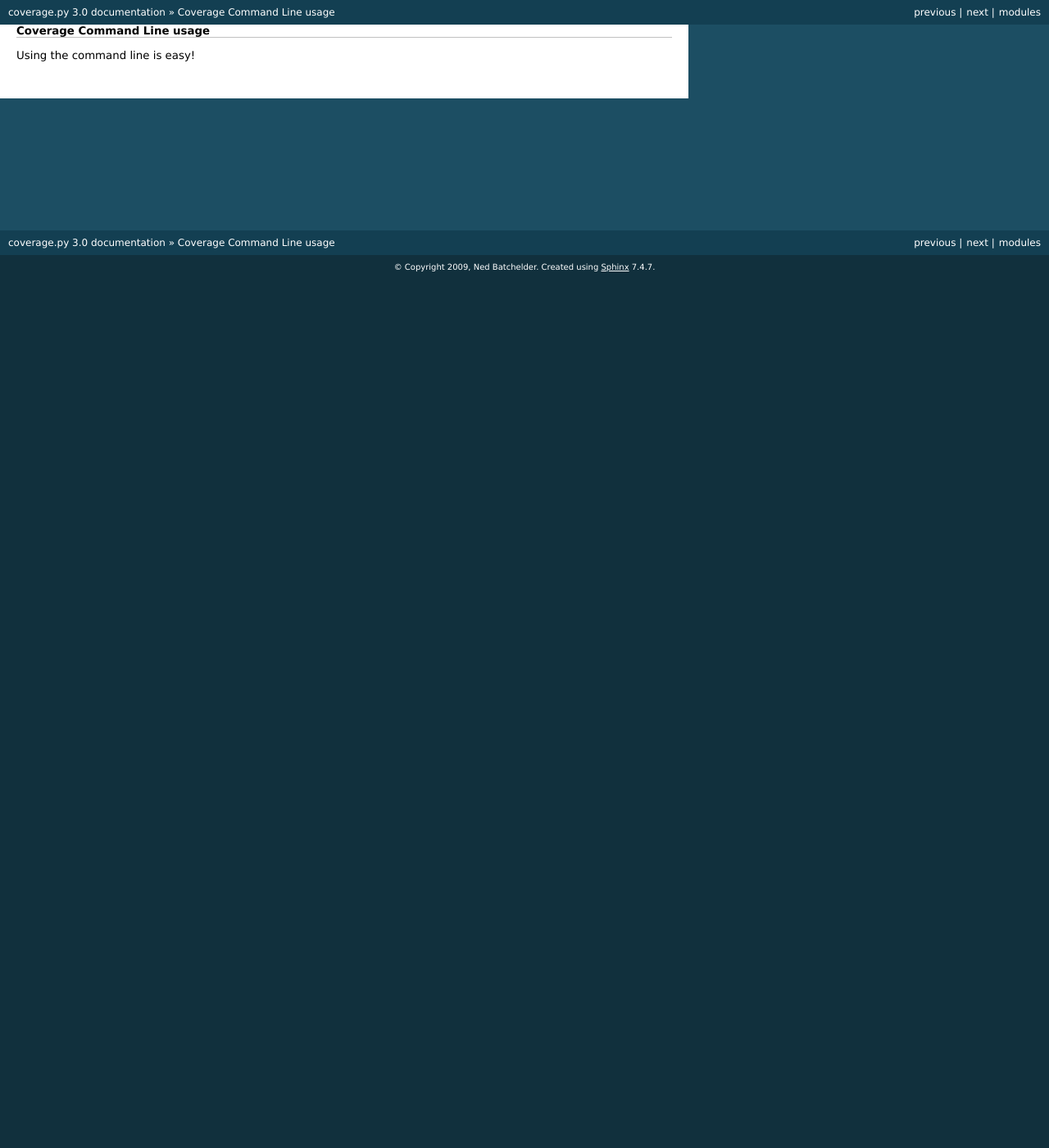
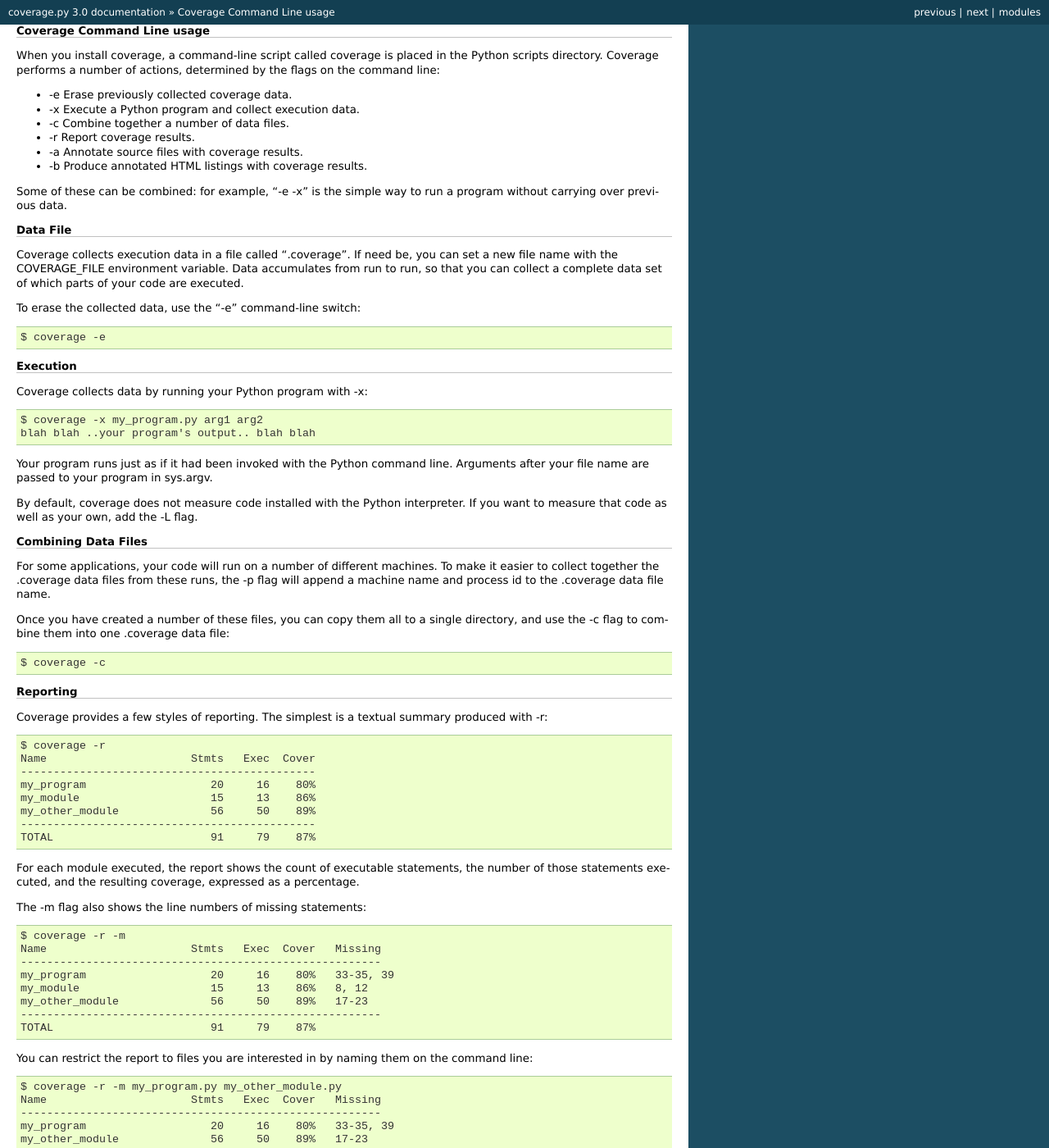
Before and after one commit to nedbat/coveragepy, a Sphinx documentation site: the page built from doc/cmd.rst, in a window 1280 px wide and 1400 px high. Shown: the whole window at 82% size. Built offline with Sphinx 7.4.7, drawn with Linux system fonts in a browser that asks for light colours; some of the changed text lies outside the part shown.

Commit message:
Adding meat to the docs

```diff
--- a/doc/cmd.rst
+++ b/doc/cmd.rst
@@ -4,4 +4,125 @@
 Coverage Command Line usage
 ===========================
 
-Using the command line is easy!
+When you install coverage, a command-line script called coverage is placed in
+the Python scripts directory.  Coverage performs a number of actions, determined
+by the flags on the command line:
+
+* -e Erase previously collected coverage data.
+
+* -x Execute a Python program and collect execution data.
+
+* -c Combine together a number of data files.
+
+* -r Report coverage results.
+
+* -a Annotate source files with coverage results.
+
+* -b Produce annotated HTML listings with coverage results.
+
+Some of these can be combined: for example, "-e -x" is the simple way to run a
+program without carrying over previous data.
+
+
+Data File
+---------
+
+Coverage collects execution data in a file called ".coverage".  If need be, you can
+set a new file name with the COVERAGE_FILE environment variable.  Data accumulates
+from run to run, so that you can collect a complete data set of which parts of
+your code are executed.
+
+To erase the collected data, use the "-e" command-line switch::
+
+    $ coverage -e
+
+
+
+Execution
+---------
+
+Coverage collects data by running your Python program with -x::
+
+    $ coverage -x my_program.py arg1 arg2
+    blah blah ..your program's output.. blah blah
+
+Your program runs just as if it had been invoked with the Python command line.
+Arguments after your file name are passed to your program in sys.argv.
+
+By default, coverage does not measure code installed with the Python interpreter.
+If you want to measure that code as well as your own, add the -L flag.
+
+
+Combining Data Files
+--------------------
+
+For some applications, your code will run on a number of different machines.
+To make it easier to collect together the .coverage data files from these runs,
+the -p flag will append a machine name and process id to the .coverage data file
+name.
+
+Once you have created a number of these files, you can copy them all to a single
+directory, and use the -c flag to combine them into one .coverage data file::
+
+    $ coverage -c
+
+
+Reporting
+---------
+
+Coverage provides a few styles of reporting.  The simplest is a textual summary
+produced with -r::
+
+    $ coverage -r
+    Name                      Stmts   Exec  Cover
+    ---------------------------------------------
+    my_program                   20     16    80%
+    my_module                    15     13    86%
+    my_other_module              56     50    89%
+    ---------------------------------------------
+    TOTAL                        91     79    87%
+
+For each module executed, the report shows the count of executable statements,
+the number of those statements executed, and the resulting coverage, expressed
+as a percentage.
+
+The -m flag also shows the line numbers of missing statements::
+
+    $ coverage -r -m
+    Name                      Stmts   Exec  Cover   Missing
+    -------------------------------------------------------
+    my_program                   20     16    80%   33-35, 39
+    my_module                    15     13    86%   8, 12
+    my_other_module              56     50    89%   17-23
+    -------------------------------------------------------
+    TOTAL                        91     79    87%
+
+You can restrict the report to files you are interested in by naming them on the
+command line::
+
+    $ coverage -r -m my_program.py my_other_module.py
+    Name                      Stmts   Exec  Cover   Missing
+    -------------------------------------------------------
+    my_program                   20     16    80%   33-35, 39
+    my_other_module              56     50    89%   17-23
+    -------------------------------------------------------
+    TOTAL                        76     66    87%
+
+You can use the -o flag to omit files that begin with specified prefixes.
+For example, this will skip reporting on any modules in the django directory::
+
+    $ coverage -r -m -o django
+
+
+
+HTML Annotation
+---------------
+
+Coverage can show you your source code, annotated for which lines were executed,
+and which were not.  The -b flag creates an HTML report similar to the -r
+summary, but as an HTML file.  Each module name links to the source file
+decorated to show the status of each line.
+
+
+Annotation
+----------
```
Also changed, not shown: doc/index.rst (+34 -16 lines).
